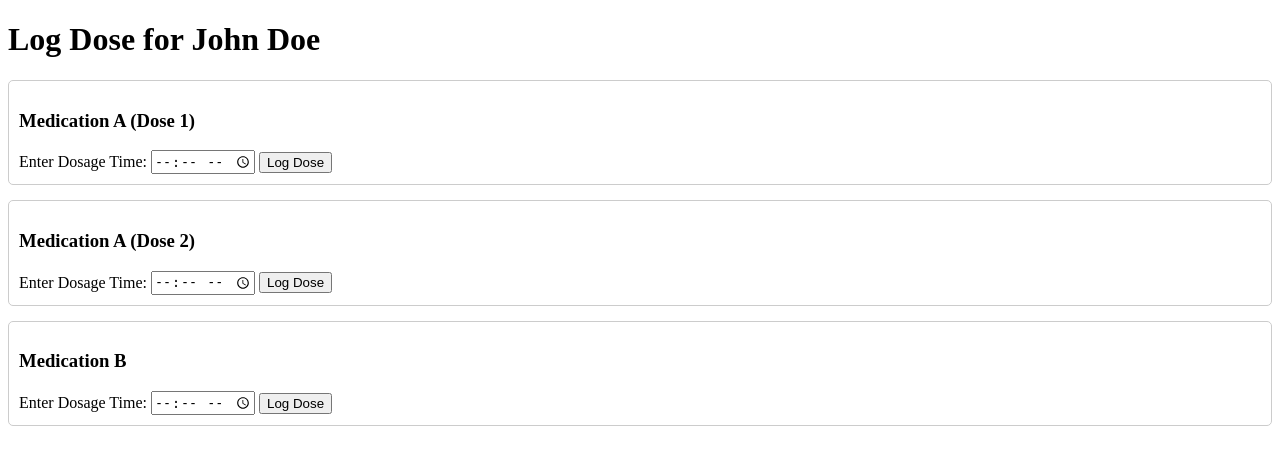
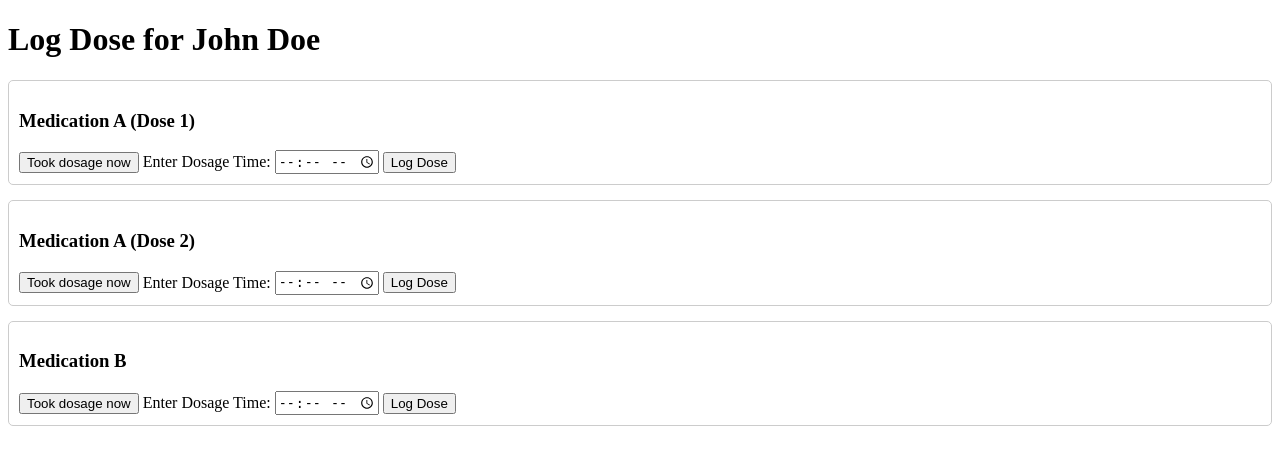
Before and after one commit to MohnishSS/DoseMate-BHacks24, a Flask app: page /log_dose/1 in a window 1280 px wide. Shown: the top 465 px of the page. Run offline with Flask 3, Linux system fonts and the light colour scheme.

Commit message:
added Log Now button

```diff
--- a/app.py
+++ b/app.py
@@ -28,6 +28,8 @@ def home():
     return render_template("home.html", users=data["users"])
 
 # Route to log a dose for a specific medication
+from datetime import datetime
+
 @app.route("/log_dose/<int:user_id>", methods=["GET", "POST"])
 def log_dose(user_id):
     data = load_data()
@@ -38,7 +40,14 @@ def log_dose(user_id):
 
     if request.method == "POST":
         medication_name = request.form["medication_name"]
-        dosage_time = request.form["dosage_time"]
+
+        # Check if the 'log_now' button was pressed
+        if request.form.get("action") == "log_now":
+            # Set dosage_time to current time
+            dosage_time = datetime.now().strftime("%H:%M")
+        else:
+            dosage_time = request.form["dosage_time"]
+
         taken_at = datetime.now().strftime("%Y-%m-%d %H:%M:%S")
 
         # Log the dose
@@ -50,7 +59,8 @@ def log_dose(user_id):
         save_data(data)
         return redirect(url_for("home"))
 
-    return render_template("log_dose.html", user=user)
+    return render_template("log_dose.html", user=user, current_time=datetime.now().strftime("%H:%M"))
+
 
 # Route to view compliance for a user
 @app.route("/compliance/<int:user_id>")
--- a/data.json
+++ b/data.json
@@ -23,7 +23,10 @@
                     ]
                 }
             ],
-            "communication": ["11/02/2024, 10:30am","This is a sample comment from the json file."],
+            "communication": [
+                "11/02/2024, 10:30am",
+                "This is a sample comment from the json file."
+            ],
             "log": [
                 {
                     "name": "Medication A (Dose 1)",
@@ -39,6 +42,16 @@
                     "name": "Medication A (Dose 1)",
                     "dosage_time": "18:48",
                     "taken_at": "2024-11-02 18:48:48"
+                },
+                {
+                    "name": "Medication A (Dose 1)",
+                    "dosage_time": "19:49",
+                    "taken_at": "2024-11-02 19:49:32"
+                },
+                {
+                    "name": "Medication A (Dose 2)",
+                    "dosage_time": "19:50",
+                    "taken_at": "2024-11-02 19:50:09"
                 }
             ]
         }
--- a/templates/log_dose.html
+++ b/templates/log_dose.html
@@ -19,9 +19,16 @@
     <div class="medication">
         <form method="POST">
             <h3>{{ med.name }}</h3>
+            <!-- Button to submit the current time -->
+            <input type="hidden" name="dosage_time" value="{{ current_time }}">
+            <button type="submit" name="action" value="log_now">Took dosage now</button>
+
             <label for="dosage_time">Enter Dosage Time:</label>
-            <input type="time" name="dosage_time" required>
+
+            <input type="time" name="dosage_time">
+
             <input type="hidden" name="medication_name" value="{{ med.name }}">
+
             <button type="submit">Log Dose</button>
         </form>
     </div>
```
